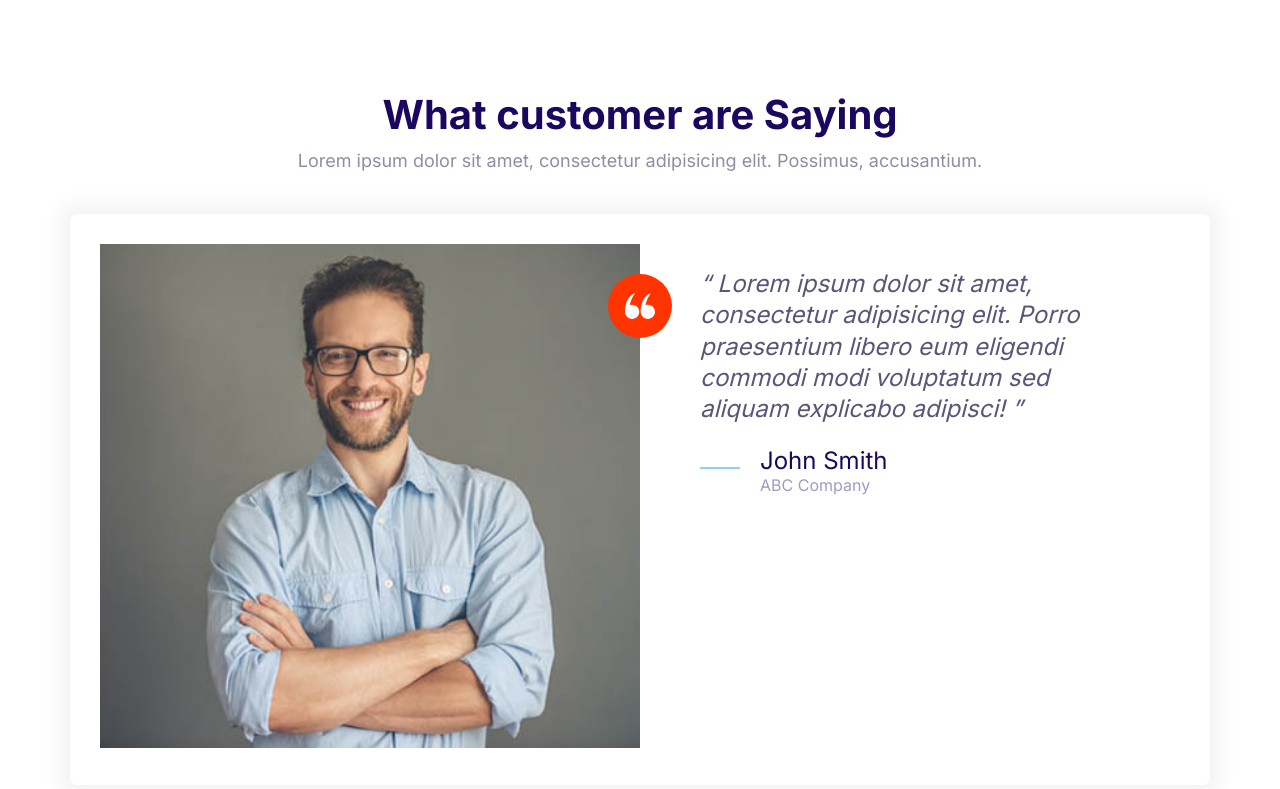
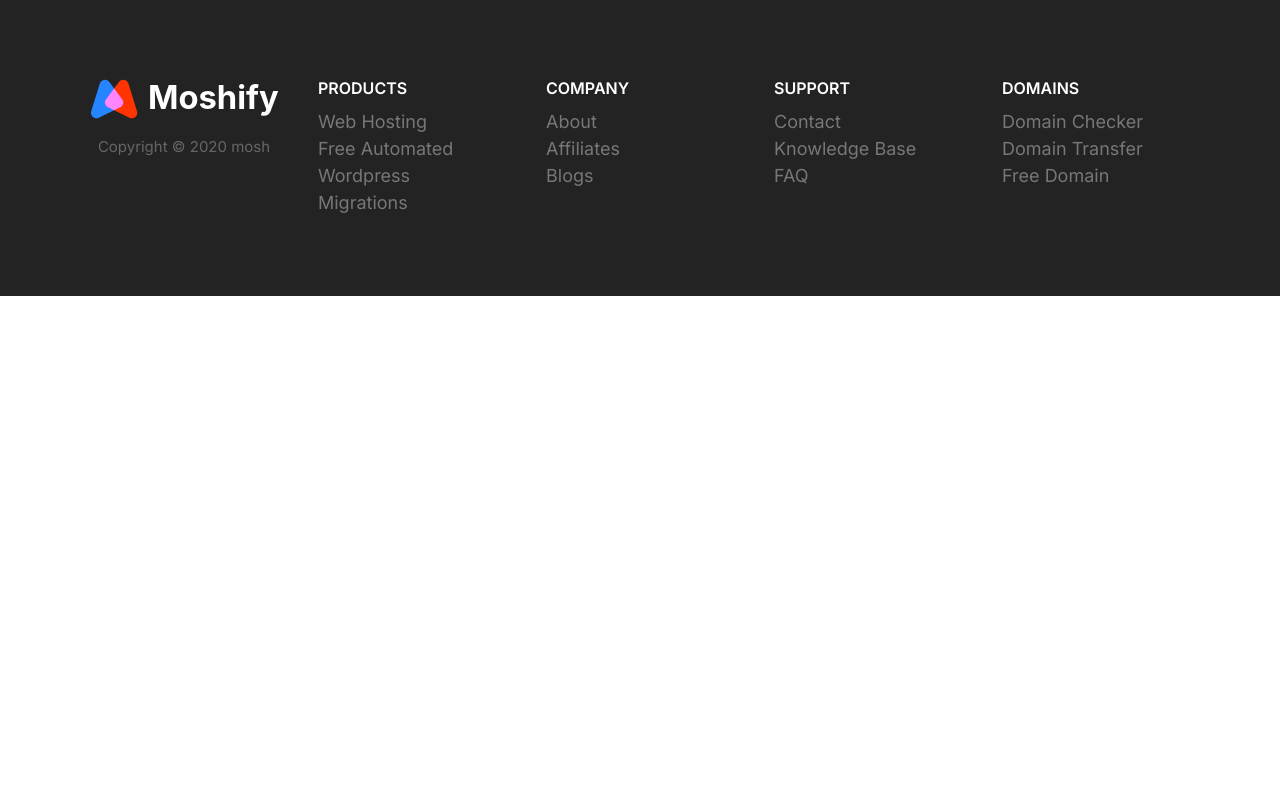
Before and after one commit to gabyreload1983/Moshify, a plain HTML site: page index.html in a window 1280 px wide. Drawn offline with Linux system fonts and the light colour scheme.

Commit message:
Create footer component

```diff
--- a/CSS/style.css
+++ b/CSS/style.css
@@ -740,3 +740,86 @@ a {
     max-width: 700px;
   }
 }
+
+/* Footer */
+/* .footer--logo {
+  display: flex;
+  flex-direction: column;
+  justify-content: center;
+  align-items: center;
+  margin-top: 6rem;
+}
+
+@media screen and (min-width: 768px) {
+} */
+
+.footer {
+  background: #232323;
+}
+
+.footer a {
+  color: #777;
+  transition: color 0.3s;
+}
+
+.footer a:hover {
+  color: #fff;
+}
+
+.footer__section {
+  padding: 2rem;
+  border-bottom: 1px solid #393939;
+}
+
+.footer__section .list {
+  margin: 0;
+}
+
+.footer__heading {
+  text-transform: uppercase;
+  font-weight: 600;
+}
+.footer__brand {
+  margin-top: 5rem;
+  text-align: center;
+}
+.footer__brand img {
+  /* TO DO: Consider refactoring this and applying it to
+  all images */
+  max-width: 230px;
+  width: 100%;
+}
+.footer__copyright {
+  font-size: 2.1rem;
+  color: #fff;
+  opacity: 0.3;
+}
+
+@media screen and (min-width: 768px) {
+  .footer__sections {
+    grid-template-columns: repeat(auto-fit, minmax(10rem, 1fr));
+  }
+  .footer .collapsible__chevron {
+    display: none;
+  }
+  .collapsible__content {
+    opacity: 1;
+    max-height: 100%;
+  }
+  .footer__brand {
+    order: -1;
+    margin-top: 1rem;
+  }
+
+  .footer__copyright {
+    font-size: 1.5rem;
+  }
+
+  .footer__section {
+    border: 0;
+  }
+
+  .footer__heading {
+    font-size: 1.6rem;
+  }
+}
--- a/index.html
+++ b/index.html
@@ -15,52 +15,74 @@
     <link rel="stylesheet" href="./CSS/style.css" />
   </head>
   <body>
-    <section class="block">
-      <header class="block__header">
-        <h2>What customer are Saying</h2>
-        <p>
-          Lorem ipsum dolor sit amet, consectetur adipisicing elit. Possimus,
-          accusantium.
-        </p>
+    <footer class="block block--dark footer">
+      <div class="container grid footer__sections">
+        <section class="collapsible collapsible--expanded footer__section">
+          <header class="collapsible__header">
+            <h2 class="collapsible__heading footer__heading">Products</h2>
+            <svg class="icon icon--white collapsible__chevron">
+              <use xlink:href="images/sprite.svg#chevron"></use>
+            </svg>
           </header>
-      <div class="container">
-        <div class="card testimonial">
-          <div class="grid grid--1x2">
-            <div class="testimonial__image">
-              <img
-                src="./images/testimonial.jpg"
-                alt="A happy, smiling customer"
-              />
-              <span class="icon-container icon-container--accent">
-                <svg class="icon icon--white icon--small">
-                  <use xlink:href="images/sprite.svg#quotes"></use>
+          <div class="collapsible__content">
+            <ul class="list">
+              <li><a href="#">Web Hosting</a></li>
+              <li><a href="#">Free Automated Wordpress</a></li>
+              <li><a href="#">Migrations</a></li>
+            </ul>
+          </div>
+        </section>
+        <section class="collapsible footer__section">
+          <header class="collapsible__header">
+            <h2 class="collapsible__heading footer__heading">Company</h2>
+            <svg class="icon icon--white collapsible__chevron">
+              <use xlink:href="images/sprite.svg#chevron"></use>
             </svg>
-              </span>
+          </header>
+          <div class="collapsible__content">
+            <ul class="list">
+              <li><a href="#">About</a></li>
+              <li><a href="#">Affiliates</a></li>
+              <li><a href="#">Blogs</a></li>
+            </ul>
           </div>
-            <blockquote class="quote">
-              <p class="quote__text">
-                Lorem ipsum dolor sit amet, consectetur adipisicing elit. Porro
-                praesentium libero eum eligendi commodi modi voluptatum sed
-                aliquam explicabo adipisci!
-              </p>
-              <footer>
-                <div class="media">
-                  <div class="media__image">
-                    <svg class="icon icon--primary quote__line">
-                      <use xlink:href="images/sprite.svg#line"></use>
+        </section>
+        <section class="collapsible footer__section">
+          <header class="collapsible__header">
+            <h2 class="collapsible__heading footer__heading">Support</h2>
+            <svg class="icon icon--white collapsible__chevron">
+              <use xlink:href="images/sprite.svg#chevron"></use>
             </svg>
+          </header>
+          <div class="collapsible__content">
+            <ul class="list">
+              <li><a href="#">Contact</a></li>
+              <li><a href="#">Knowledge Base</a></li>
+              <li><a href="#">FAQ</a></li>
+            </ul>
           </div>
-                  <div class="media__body">
-                    <h3 class="media__title quote__author">John Smith</h3>
-                    <p class="quote__organization">ABC Company</p>
+        </section>
+        <section class="collapsible footer__section">
+          <header class="collapsible__header">
+            <h2 class="collapsible__heading footer__heading">DOmains</h2>
+            <svg class="icon icon--white collapsible__chevron">
+              <use xlink:href="images/sprite.svg#chevron"></use>
+            </svg>
+          </header>
+          <div class="collapsible__content">
+            <ul class="list">
+              <li><a href="#">Domain Checker</a></li>
+              <li><a href="#">Domain Transfer</a></li>
+              <li><a href="#">Free Domain</a></li>
+            </ul>
           </div>
+        </section>
+        <section class="footer__brand">
+          <img src="./images/logo.svg" alt="" />
+          <p class="footer__copyright">Copyright © 2020 mosh</p>
+        </section>
       </div>
     </footer>
-            </blockquote>
-          </div>
-        </div>
-      </div>
-    </section>
     <script src="./js/main.js"></script>
   </body>
 </html>
```
Also changed, not shown: components/footer.html (added, +68 -0 lines). Lines whose indentation alone changed are shown as unchanged.
